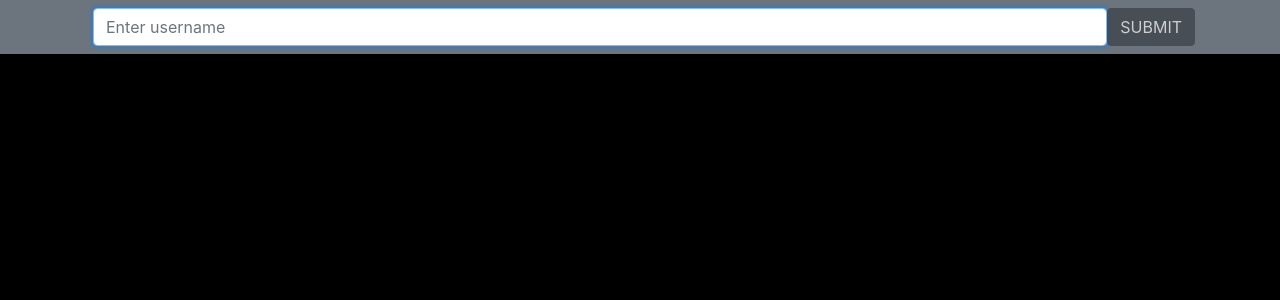
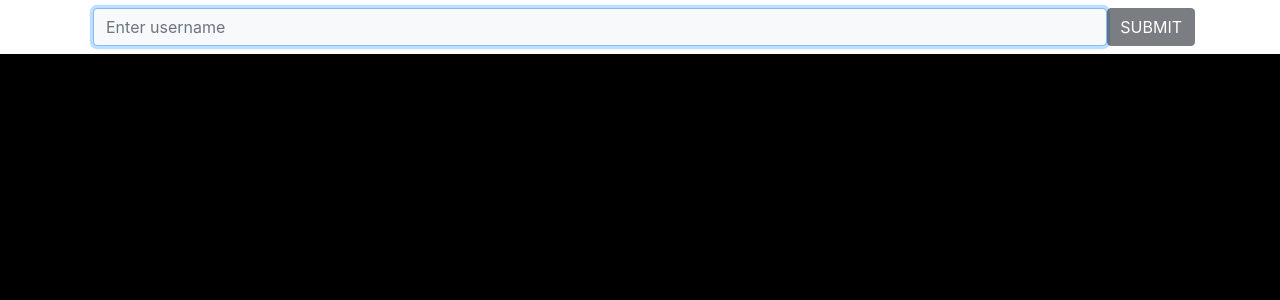
Before and after one commit to schrimy/GitGraph, a React (Create React App) app: page / in a window 1280 px wide. Shown: the top 300 px of the page. Built offline with nearby package versions, Linux system fonts and the light colour scheme.

Commit message:
style: change header colour and user text
user card text is now closer to each other vertically

```diff
--- a/src/App.js
+++ b/src/App.js
@@ -4,7 +4,7 @@ import DataView from './containers/DataView'
 function App() {
   return (
     <div>
-      <header className='bg-secondary'>
+      <header className='bg-white'>
         <SearchBar />
       </header>
       <main>
--- a/src/containers/SearchBar.js
+++ b/src/containers/SearchBar.js
@@ -63,7 +63,7 @@ const SearchBar = (props) => {
                     <input
                         type='text'
                         id='userInput'
-                        className='form-control'
+                        className='form-control bg-light'
                         placeholder='Enter username'
                         ref={ formText }
                         autoFocus={ true }
--- a/src/containers/UserCard.js
+++ b/src/containers/UserCard.js
@@ -8,7 +8,7 @@ const UserCard = (props) => {
         userInfo !== null &&(
             <div className='d-inline-flex align-items-center'>
                 <img className='rounded-circle mr-1 avatar' src={userInfo.avatar} alt="user's avatar from GitHub" />
-                <div className='d-flex flex-column'>
+                <div className='d-flex flex-column user-card-text'>
                     <em>{userInfo.name}</em>
                     <strong>{userInfo.login}</strong>
                 </div>
--- a/src/styles/main.scss
+++ b/src/styles/main.scss
@@ -5,6 +5,12 @@
 .avatar {
     width: 40px;
     height: 40px;
+}
+
+.user-card-text {
+    em{
+        margin-bottom: -8px;
+    }
 }
 
 .details-text {
```
